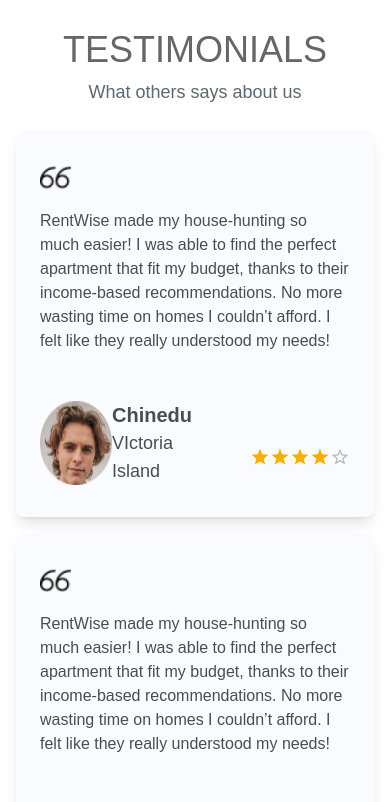
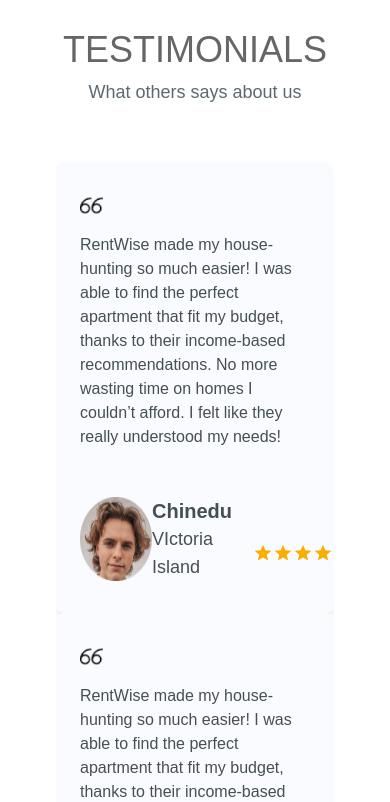
Before and after one commit to Obadea/rentwise, a React (Create React App) app: page /aboutus in a window 390 px wide. Shown: the part 5680-6482 px from the top of the page. Built offline with nearby package versions, Linux system fonts and the light colour scheme; a web font is replaced by a local one.

Commit message:
minor change

```diff
--- a/src/pages/aboutuspage/AboutUsPage.jsx
+++ b/src/pages/aboutuspage/AboutUsPage.jsx
@@ -5,6 +5,7 @@ import AboutPhotoCard from "./components/AboutPhotoCard";
 import AboutServicePhotoCard from "./components/AboutServicePhotoCard";
 import AboutBlogPost from "./components/AboutBlogPost";
 import AboutTestimonials from "./components/AboutTestimonials";
+import Footer from "../../components/Footer";
 
 function AboutUsPage() {
   return (
@@ -104,6 +105,7 @@ function AboutUsPage() {
 
       {/* Testimonials */}
       <AboutTestimonials />
+      <Footer />
     </div>
   );
 }
--- a/src/pages/aboutuspage/components/AboutTestimonials.jsx
+++ b/src/pages/aboutuspage/components/AboutTestimonials.jsx
@@ -1,12 +1,9 @@
 import React from "react";
-import AboutBlogPostCard from "./AboutBlogPostCard";
 import Slider from "react-slick";
 import "slick-carousel/slick/slick.css";
 import "slick-carousel/slick/slick-theme.css";
 import "../../landingpage/components/TopProperties";
 import TestimonialCard from "./TestimonialCard";
-import Header from "../../../components/Header";
-import Footer from "../../../components/Footer";
 
 function AboutTestimonials() {
   const settings = {
@@ -66,13 +63,24 @@ function AboutTestimonials() {
             What others says about us
           </p>
         </div>
-        <div className="flex flex-row gap-4 justify-between flex-wrap ">
+        {/* <div className="hidden lg:flex flex-row gap-4 justify-between flex-wrap ">
           <TestimonialCard />
           <TestimonialCard />
           <TestimonialCard />
+        </div> */}
+        <div className=" pb-12  lg:hidden">
+          <div>
+            <div className="slider-container px-10 mt-8 ">
+              <Slider {...settings} className="">
+                <TestimonialCard className="w-full" />
+                {/* <TestimonialCard className="w-full" />
+                <TestimonialCard className="w-full" />
+                <TestimonialCard className="w-full" /> */}
+              </Slider>
+            </div>
+          </div>
         </div>
       </div>
-      <Footer />
     </div>
   );
 }
--- a/src/pages/aboutuspage/components/TestimonialCard.jsx
+++ b/src/pages/aboutuspage/components/TestimonialCard.jsx
@@ -4,10 +4,12 @@ import testimonial from "../../../assets/testimonials.png";
 
 import Rating from "@mui/material/Rating";
 
-function TestimonialCard() {
+function TestimonialCard({ className }) {
   const [value, setValue] = useState(4);
   return (
-    <div className="flex flex-col flex-shrink bg-[#FAFBFF] gap-4 lg:w-[400px] py-8 px-6 rounded-lg shadow-lg">
+    <div
+      className={`${className} flex flex-col flex-shrink bg-[#FAFBFF] gap-4 w-full lg:w-[400px] py-8 px-6 rounded-lg shadow-lg`}
+    >
       <img src={quote} alt="" className="w-[10%]" />
       <h5 className="font-normal text-base text-[#454F54] mb-8">
         RentWise made my house-hunting so much easier! I was able to find the
```
